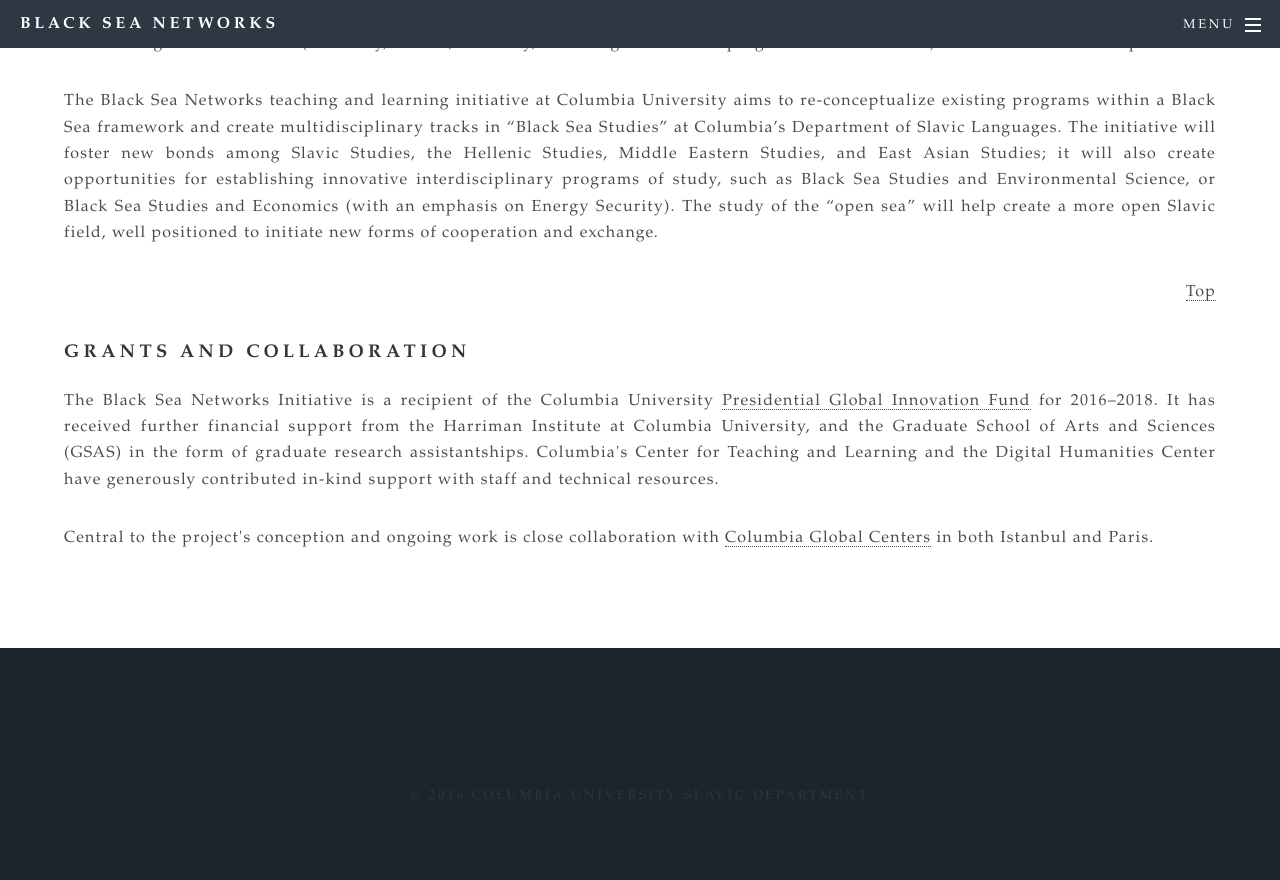
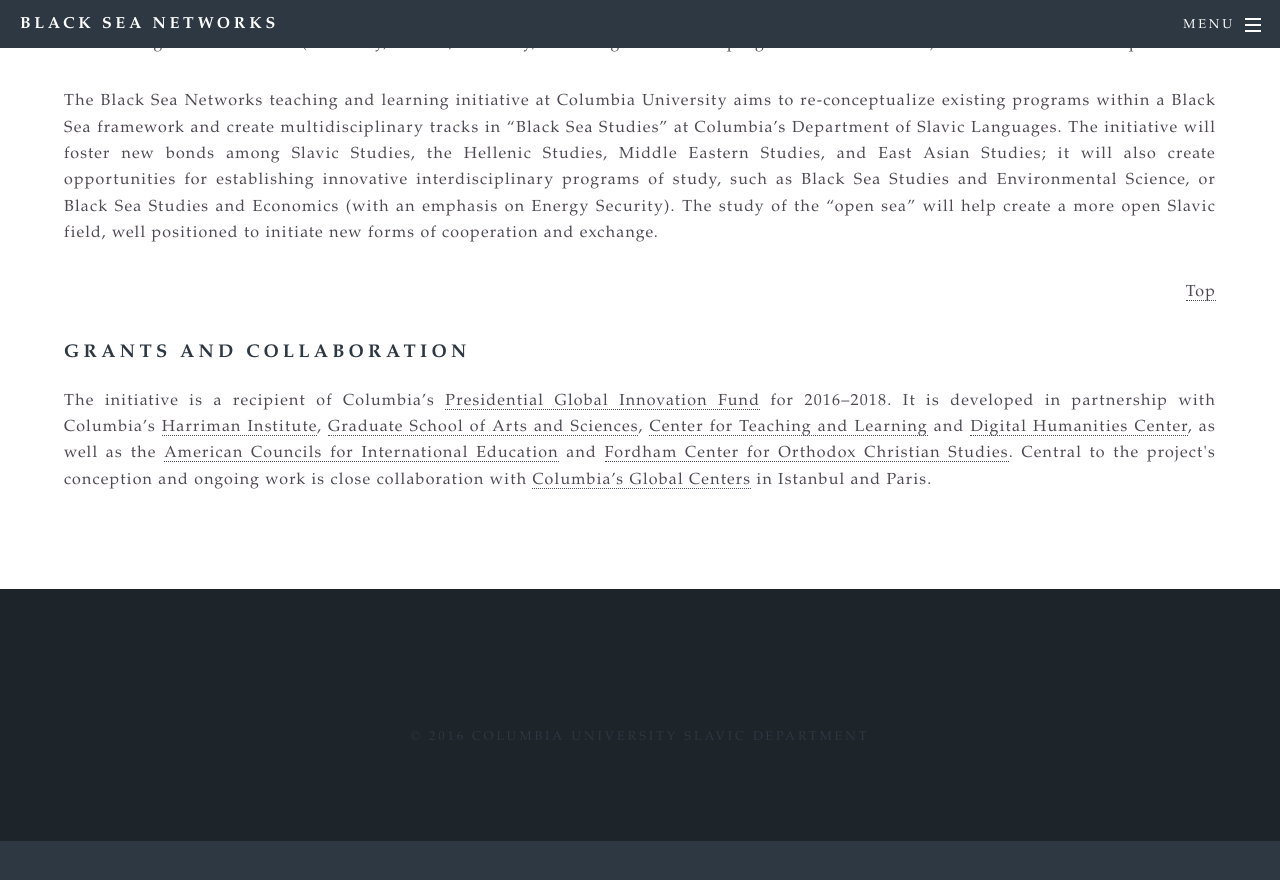
Before and after one commit to bradleygorski/blackseanet, a Jekyll site: the page built from about.html, in a window 1280 px wide and 900 px high, scrolled down 2659 px. Shown: the top 880 px of the window. Built offline with Jekyll 4.4.1, drawn with Linux system fonts in a browser that asks for light colours; after the commit the page ends 3500 px from its top, so only the background shows below that.

Commit message:
updated links in grants and collaborators section

```diff
--- a/about.html
+++ b/about.html
@@ -125,12 +125,12 @@
 			<a name="grants"></a><p align="right"><a href="#top">Top</a></p>
 
 			<h3>Grants and Collaboration</h3>
-			<p align='justify'>The Black Sea Networks Initiative is a recipient of the Columbia University
-			<a href="http://beta.global.columbia.edu/institutes-programs-initiatives/presidents-global-innovation-fund">
-			Presidential Global Innovation Fund</a> for 2016&ndash;2018. It has received further financial support
-			from the Harriman Institute at Columbia University, and the Graduate School of Arts
-			and Sciences (GSAS) in the form of graduate research assistantships. Columbia's Center for Teaching and Learning
-			and the Digital Humanities Center have generously contributed in-kind support with staff and technical resources.</p>
-			<p align='justify'>Central to the project's conception and ongoing work is close collaboration with <a href='global.columbia.edu'>Columbia
-			Global Centers</a> in both Istanbul and Paris.</p>
+			<p align='justify'>The initiative is a recipient of Columbia’s <a href="http://beta.global.columbia.edu/institutes-programs-initiatives/presidents-global-innovation-fund">
+			Presidential Global Innovation Fund</a> for 2016&ndash;2018.
+			It is developed in partnership with Columbia’s <a href='http://harriman.columbia.edu/'>Harriman Institute</a>,
+			<a href='http://gsas.columbia.edu/'>Graduate School of Arts and Sciences</a>,
+			<a href='http://ctl.columbia.edu/'>Center for Teaching and Learning</a> and <a href='http://library.columbia.edu/locations/dhc.html'>Digital Humanities Center</a>, as well as the
+			<a href='http://www.americancouncils.org/'>American Councils for International Education</a> and <a href='https://www.fordham.edu/info/23001/orthodox_christian_studies_center'>Fordham Center for Orthodox Christian Studies</a>.
+			Central to the project's conception and ongoing work is close collaboration with <a href='http://globalcenters.columbia.edu/'>Columbia’s Global
+			Centers</a> in Istanbul and Paris.</p>
 		</section>
```
